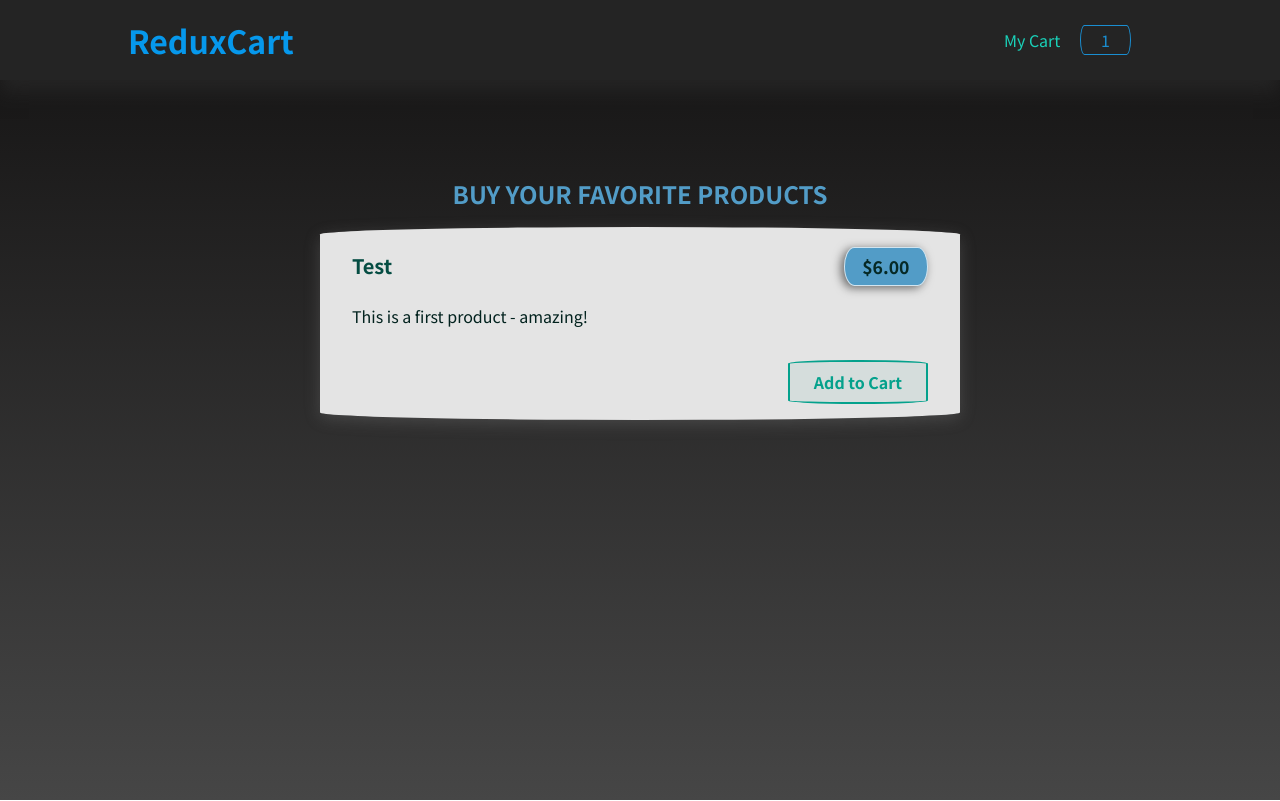
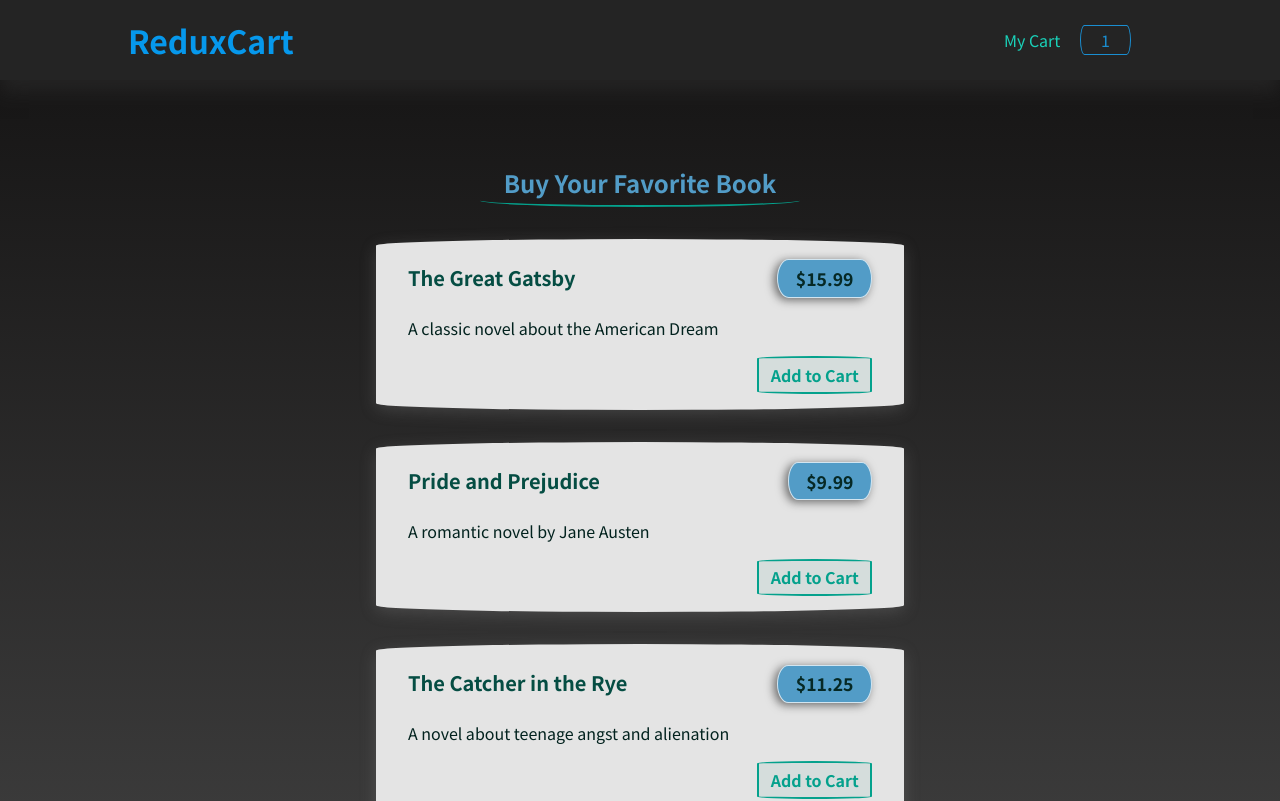
Before and after one commit to ShahramShakiba/ReactJS-Redux, a JavaScript app in the folder ReactJS-Redux/Redux-ShoppingCart/: page / in a window 1280 px wide. Shown: the top 801 px of the page. Built offline with nearby package versions, Linux system fonts and the light colour scheme.

Commit message:
Adding removeFromCart Method to the Redux Store

```diff
--- a/ReactJS-Redux/Redux-ShoppingCart/src/Store/cartSlice.js
+++ b/ReactJS-Redux/Redux-ShoppingCart/src/Store/cartSlice.js
@@ -5,10 +5,11 @@ const initialCartState = { items: [], totalQuantity: 0 };
 const cartSlice = createSlice({
   name: 'cart',
   initialState: initialCartState,
-  reducer: {
+  reducers: {
     addToCart(state, action) {
       const newItem = action.payload;
       const existedItem = state.items.find((item) => item.id === newItem.id);
+      state.totalQuantity++;
 
       if (!existedItem) {
         state.items.push({
@@ -25,7 +26,18 @@ const cartSlice = createSlice({
       }
     },
 
-    removeFromCart(state, action) {},
+    removeFromCart(state, action) {
+      const id = action.payload;
+      const existedItem = state.items.find((item) => item.id === id);
+      state.totalQuantity--;
+
+      if (existedItem.quantity === 1) {
+        state.items = state.items.filter((item) => item.id !== id);
+      } else {
+        existedItem.quantity--;
+        existedItem.totalPrice = existedItem.totalPrice - existedItem.price;
+      }
+    },
   },
 });
 
--- a/ReactJS-Redux/Redux-ShoppingCart/src/Store/reduxIndex.js
+++ b/ReactJS-Redux/Redux-ShoppingCart/src/Store/reduxIndex.js
@@ -1,12 +1,12 @@
 import { configureStore } from '@reduxjs/toolkit';
 
 import uiSlice from './uiSlice';
-import CartReducer from './cartSlice';
+import CartSlice from './cartSlice';
 
 const store = configureStore({
   reducer: {
     ui: uiSlice,
-    cart: CartReducer,
+    cart: CartSlice,
   },
 });
 
--- a/ReactJS-Redux/Redux-ShoppingCart/src/components/Shop/ProductItem.module.css
+++ b/ReactJS-Redux/Redux-ShoppingCart/src/components/Shop/ProductItem.module.css
@@ -22,7 +22,7 @@
 
 .item p {
   color: #02221e;
-  margin-bottom: 2rem;
+  margin-bottom: 1rem;
 }
 
 .actions {
--- a/ReactJS-Redux/Redux-ShoppingCart/src/components/Shop/Products.js
+++ b/ReactJS-Redux/Redux-ShoppingCart/src/components/Shop/Products.js
@@ -1,17 +1,48 @@
 import ProductItem from './ProductItem';
 import classes from './Products.module.css';
+
+const bookShelves = [
+  {
+    id: 'b1',
+    price: 15.99,
+    title: 'The Great Gatsby',
+    description: 'A classic novel about the American Dream',
+  },
+  {
+    id: 'b2',
+    price: 9.99,
+    title: 'Pride and Prejudice',
+    description: 'A romantic novel by Jane Austen',
+  },
+  {
+    id: 'b3',
+    price: 11.25,
+    title: 'The Catcher in the Rye',
+    description: 'A novel about teenage angst and alienation',
+  },
+  {
+    id: 'b4',
+    price: 10.99,
+    title: 'Lord of the Flies',
+    description: 'A novel exploring the dark side of human nature',
+  },
+];
 
 export default function Products() {
   return (
     <section className={classes.products}>
-      <h2> Buy your favorite products </h2>
+      <h2> Buy Your Favorite Book </h2>
 
       <ul>
-        <ProductItem
-          title="Test"
-          price={6}
-          description="This is a first product - amazing!"
-        />
+        {bookShelves.map((book) => (
+          <ProductItem
+            key={book.id}
+            id={book.id}
+            title={book.title}
+            price={book.price}
+            description={book.description}
+          />
+        ))}
       </ul>
     </section>
   );
--- a/ReactJS-Redux/Redux-ShoppingCart/src/components/Shop/Products.module.css
+++ b/ReactJS-Redux/Redux-ShoppingCart/src/components/Shop/Products.module.css
@@ -1,9 +1,12 @@
 .products {
   & h2 {
     color: #529cc7;
-    margin: 6rem auto 1rem;
+    margin: 5rem auto 2rem;
     text-align: center;
-    text-transform: uppercase;
+    border-bottom: 2px solid #04a18c;
+    width: 20rem;
+    padding-block: 5px;
+    border-radius: 90% / 25%;
   }
 
   & header {
@@ -18,6 +21,7 @@
     transition: all 0.2s ease-in;
     border-radius: 68px / 8%;
     border: 2px solid #04a18c;
+    padding: 0.3rem 0.7rem;
   }
 
   & button:hover {
--- a/ReactJS-Redux/Redux-ShoppingCart/src/components/UI/Card.module.css
+++ b/ReactJS-Redux/Redux-ShoppingCart/src/components/UI/Card.module.css
@@ -1,10 +1,10 @@
 .card {
-  margin: 1rem auto;
+  margin: 1rem auto 2rem;
   border-radius: 6px;
   background-color: rgb(228, 228, 228);
   padding: 1rem 2rem;
-  width: 90%;
-  max-width: 40rem;
+  width: 70%;
+  max-width: 33rem;
   border-radius: 90% / 7%;
   box-shadow: 0 4px 16px rgba(136, 136, 136, 0.3);
 }
--- a/ReactJS-Redux/Redux-ShoppingCart/src/index.css
+++ b/ReactJS-Redux/Redux-ShoppingCart/src/index.css
@@ -9,7 +9,7 @@ html {
 }
 
 body {
-  height: 100vh;
+  height: 100%;
   margin: 0;
   background: linear-gradient(to bottom, #131212, #464646);
 }
```
